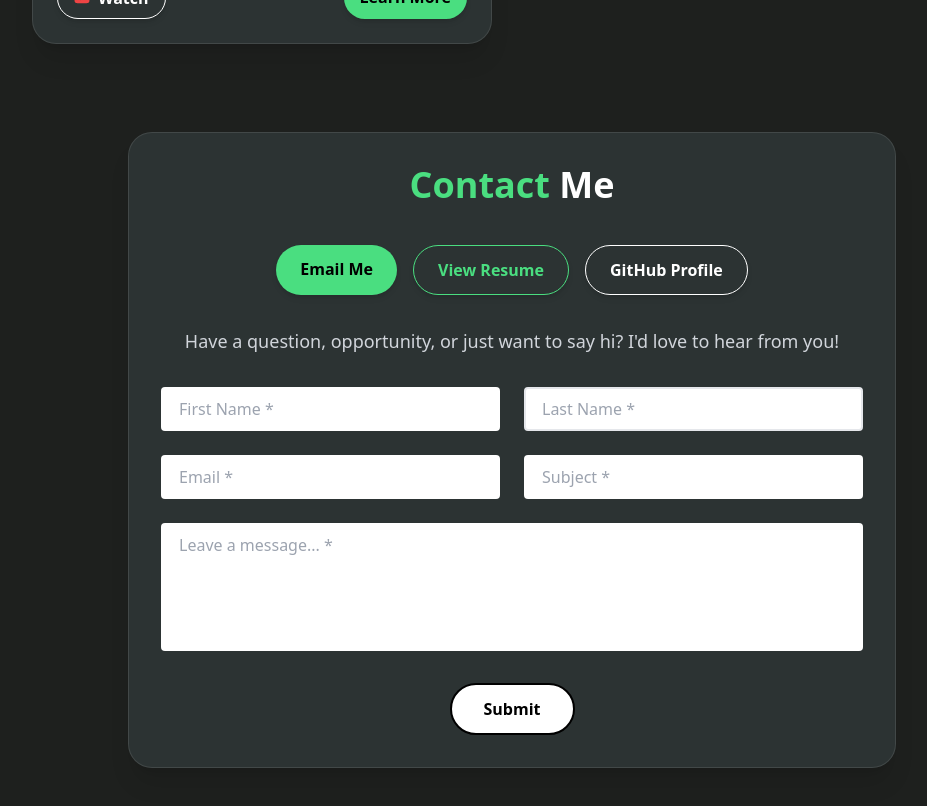
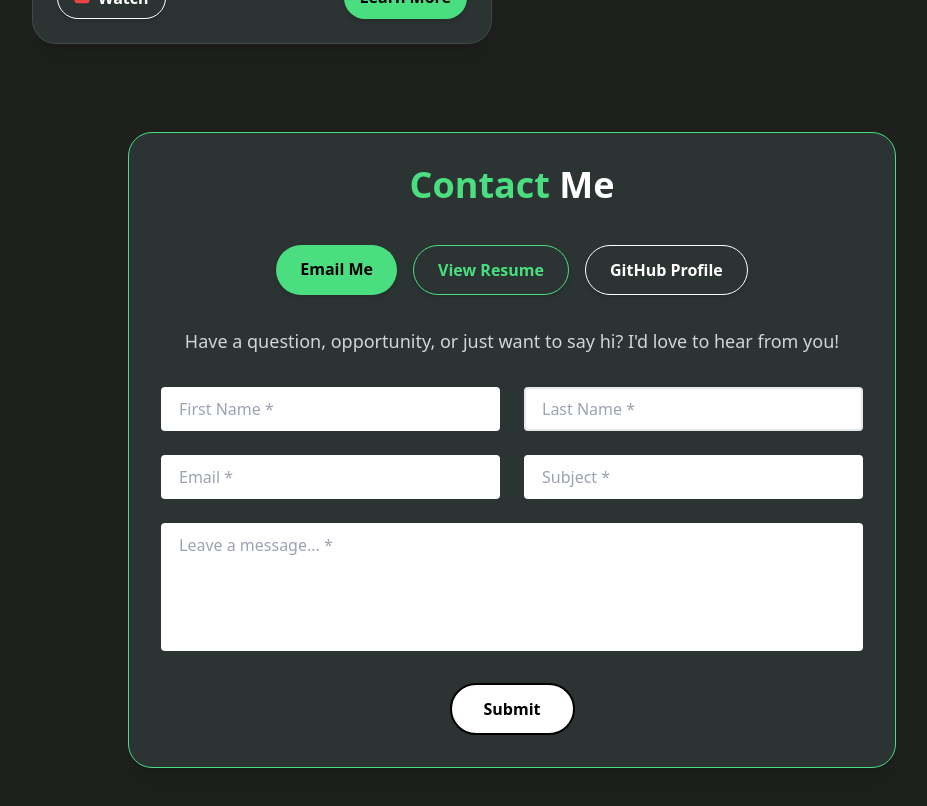
Before and after one commit to jhsotoglz/web-portfolio, a React (Vite) app: page / in a window 1280 px wide. Shown: the part 1880-2686 px from the top of the page, without its empty margins (128-1055 px from the left). Built offline with nearby package versions, Linux system fonts and the light colour scheme.

Commit message:
Changed border color for contact

```diff
--- a/src/components/Contact.tsx
+++ b/src/components/Contact.tsx
@@ -4,7 +4,7 @@ const Contact = () => {
       id="contact"
       className="px-4 scroll-mt-16 text-white flex flex-col items-center min-h-screen-dynamic mb-8"
     >
-      <div className="w-full max-w-3xl mt-6 bg-main backdrop-blur-md p-8 rounded-3xl shadow-xl border border-white/10">
+      <div className="w-full max-w-3xl mt-6 bg-main backdrop-blur-md p-8 rounded-3xl shadow-xl border border-green-400">
 
         {/* Title */}
         <h1 className="text-4xl font-bold text-center mb-6">
```
